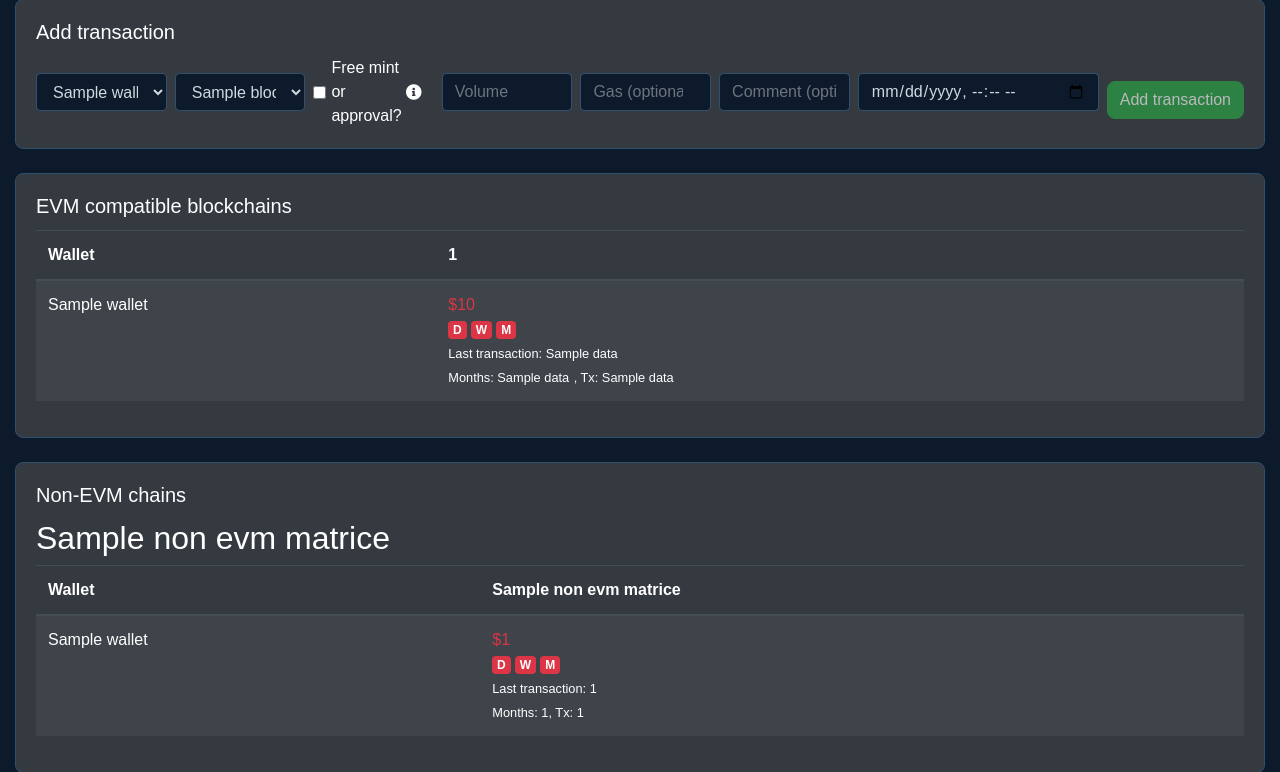
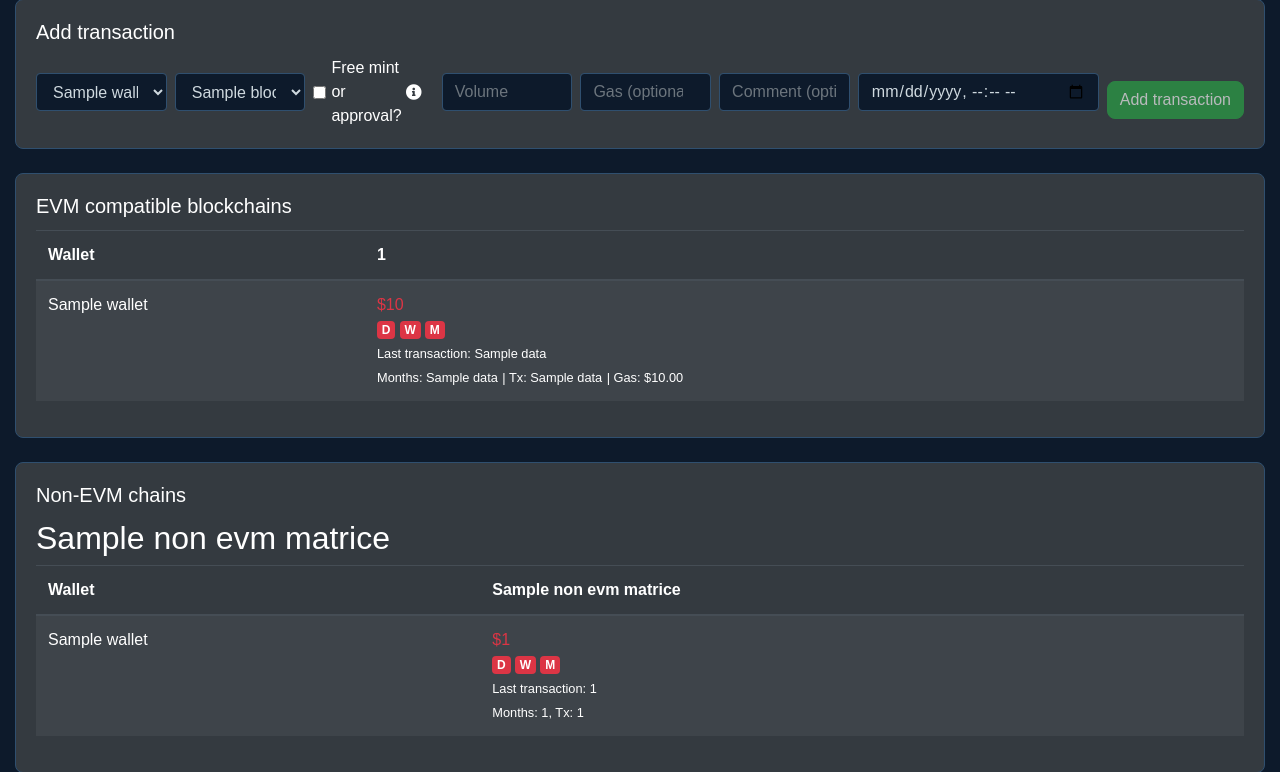
Before and after one commit to xQliver/airdrop-tracker, a Flask app: template templates/home.html in a window 1280 px wide. Shown: the part 107-879 px from the top of the page. Run offline with Flask 3, Linux system fonts and the light colour scheme; tables that the repository leaves empty hold one stand-in row (values such as "Sample post"); the template is opened without the code that fills it: values that come from a table or form of the project are taken from there, most other values are stand-ins (such as "Sample title", 1, 10 or a date in 2020).

Commit message:
Calculation of total gas spent
The matrix now shows the total amount of gas spent for the wallet/blockchain combination. If gas is not used when adding transactions, nothing is displayed

```diff
--- a/app.py
+++ b/app.py
@@ -221,7 +221,12 @@ def _get_wallet_blockchain_data(wallet, blockchain):
     num_unique_months = len(unique_months)
     total_txs = len(wallet_blockchain_txs)
 
-    return [(blockchain.name, volume, last_date, num_unique_months, total_txs)]
+    # Calculate the total gas used
+    total_gas = sum(tx.gas if tx.gas is not None else 0 for tx in wallet_blockchain_txs)
+
+    return [
+        (blockchain.name, volume, last_date, num_unique_months, total_txs, total_gas)
+    ]
 
 
 @app.route("/add_wallet", methods=["POST"])
--- a/templates/home.html
+++ b/templates/home.html
@@ -88,7 +88,8 @@
 
 									<!-- Checkbox for EVM -->
 									<div class="form-check ml-2">
-										<input class="form-check-input" type="checkbox" id="evmCheckbox" name="evm" value="true">
+										<input class="form-check-input" type="checkbox" id="evmCheckbox" name="evm"
+											value="true">
 										<label class="form-check-label" for="evmCheckbox">
 											EVM?
 										</label>
@@ -106,10 +107,11 @@
 								<form id="deleteBlockchainForm" action="/delete_blockchain" method="post">
 									<select name="blockchainToDelete" class="form-control">
 										{% for blockchain in blockchains %}
-											<option value="{{ blockchain.name }}">{{ blockchain.name }}</option>
+										<option value="{{ blockchain.name }}">{{ blockchain.name }}</option>
 										{% endfor %}
 									</select>
-									<input type="button" value="Delete Blockchain" class="btn btn-danger mt-2" onclick="confirmDeletion()">
+									<input type="button" value="Delete Blockchain" class="btn btn-danger mt-2"
+										onclick="confirmDeletion()">
 								</form>
 							</div>
 						</div>
@@ -192,8 +194,13 @@
 									<br>
 									<small>Months: {% if data[4]|default(0) == 0 %}-{% else %}{{ data[3]|default('0')
 										}}{% endif %}</small>
-									<small>, Tx: {% if data[4]|default(0) == 0 %}-{% else %}{{ data[4]|default('0') }}{%
+									<small>| Tx: {% if data[4]|default(0) == 0 %}-{% else %}{{ data[4]|default('0') }}{%
 										endif %}</small>
+									<small>
+										{% if data[4]|default(0) != 0 and data[5]|default(0) != 0 %}
+										| Gas: ${{ "%.2f"|format(data[5]|default(0)) }}
+										{% endif %}
+									</small>
 								</div>
 							</td>
 							{% endfor %}
```
